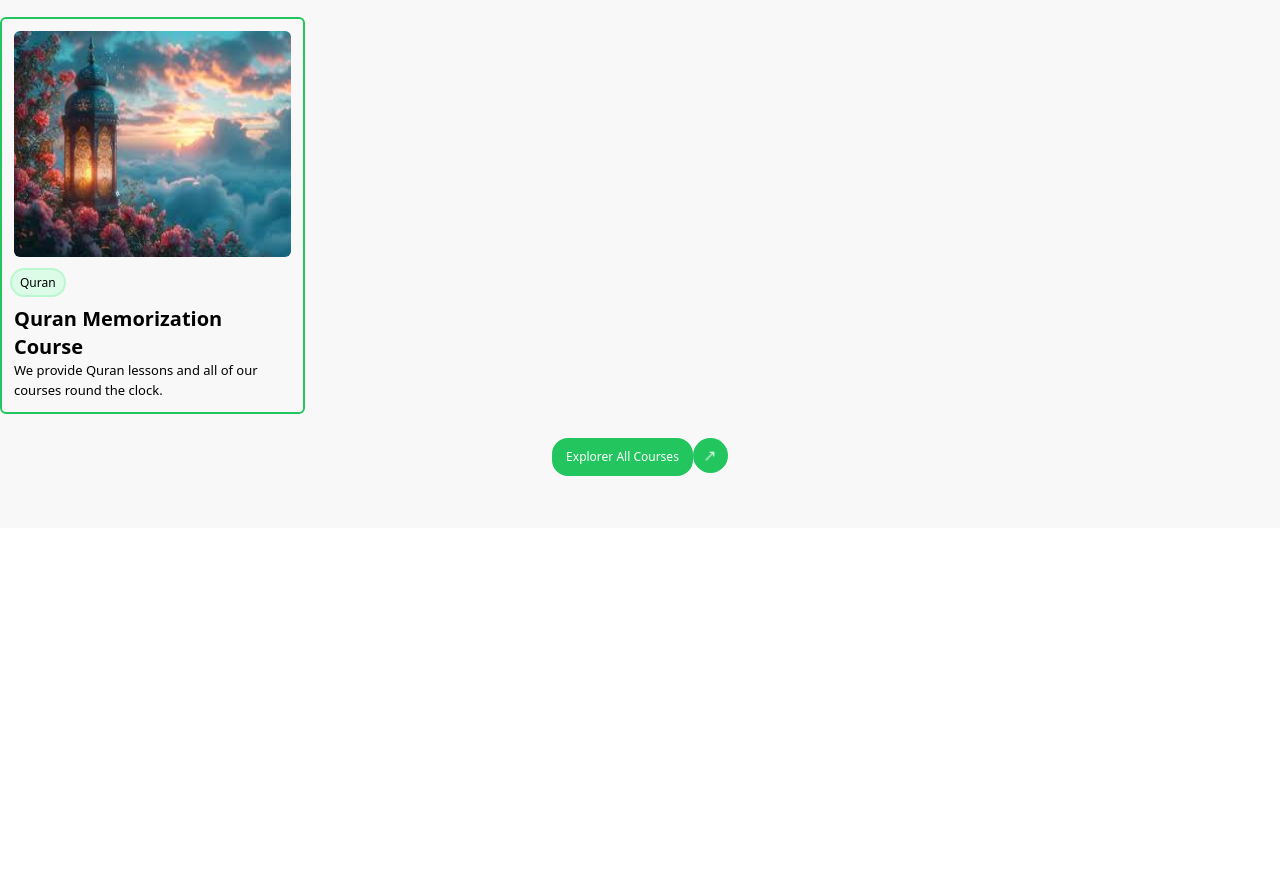
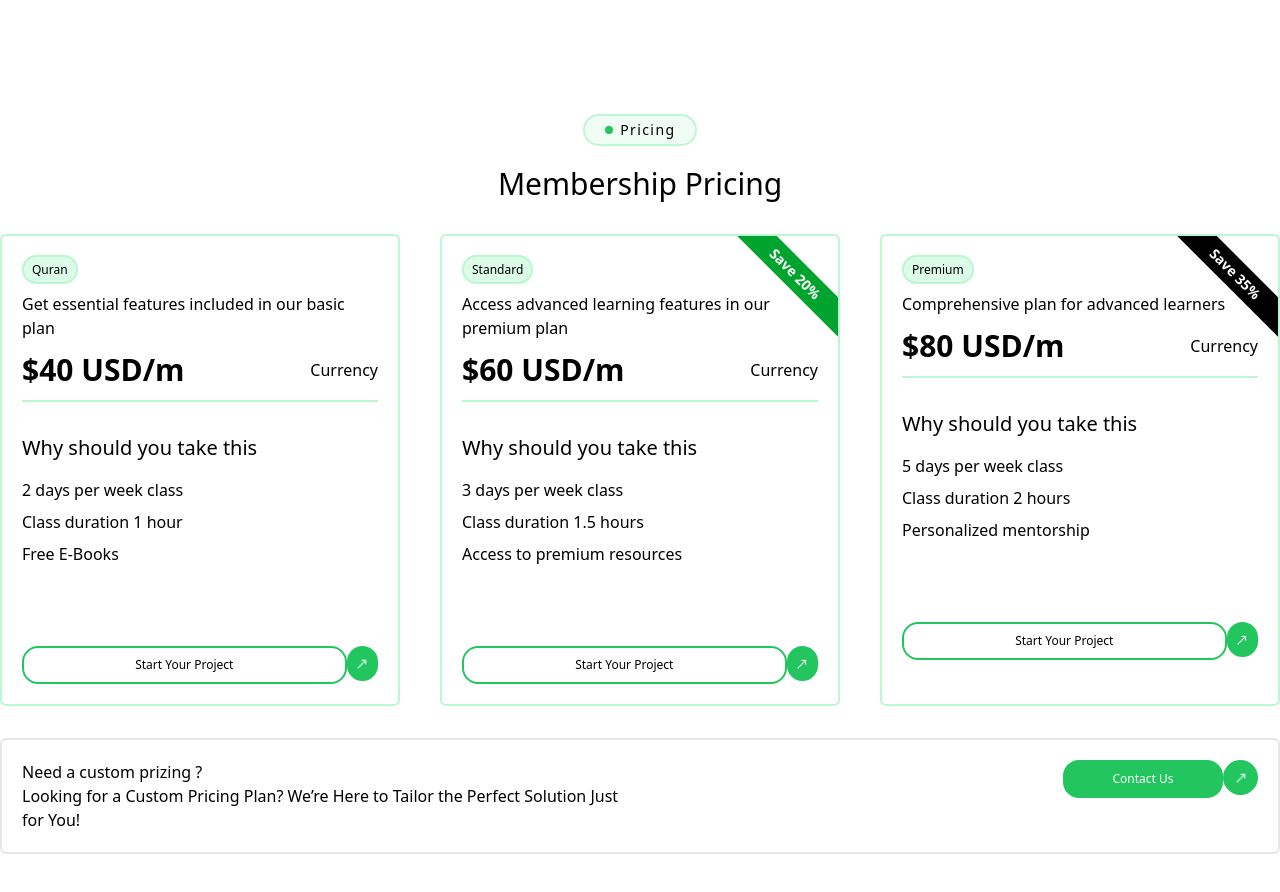
Before and after one commit to rezaullaravel/madrasa-manage-template, a website: page src/index.html in a window 1280 px wide. Shown: the part 1218-2110 px from the top of the page. Before the commit the page ends 1746 px from the top, so only its background shows below. Drawn offline with nearby package versions, Linux system fonts and the light colour scheme.

Commit message:
pricing secion done

```diff
--- a/src/index.html
+++ b/src/index.html
@@ -15,13 +15,18 @@
     <!---navigation section start-->
     <!-- bg-[rgb(248,248,248)] -->
     <header
-      class=" md:flex justify-between h-20 bg-gray-100 border-b  items-center sticky top-0 left-0 right-0 w-full"
+      class="md:flex justify-between h-20 bg-gray-100 border-b items-center sticky top-0 left-0 right-0 w-full z-100"
     >
-    <div class="container mx-auto px-5 md:px-0 w-full md:flex justify-between  items-center h-full">
-
+      <div
+        class="container mx-auto px-5 md:px-0 w-full md:flex justify-between items-center h-full"
+      >
         <nav class="flex justify-between items-center h-full">
           <div class="h-10">
-          <img class="w-full h-full object-cover cursor-pointer" src="./images/logo1.png" alt="" />
+            <img
+              class="w-full h-full object-cover cursor-pointer"
+              src="./images/logo1.png"
+              alt=""
+            />
           </div>
 
           <button
@@ -62,7 +67,7 @@
           </ul>
         </nav>
 
-      <div class="hidden flex-col md:block md:flex-row " id="singnup">
+        <div class="hidden flex-col md:block md:flex-row" id="singnup">
           <span><i class="las la-search block md:inline md:mr-4"></i></span>
           <span
             class="rounded-2xl border-2 p-2 cursor-pointer border-green-500 text-green-500 block md:inline"
@@ -74,22 +79,22 @@
     <!---navigation section end-->
 
     <!---course section start-->
-    <div
-      class="container mx-auto px-5 md:px-0 bg-[rgb(248,248,248)] mt-20 py-5"
+    <section class="container mx-auto px-5 md:px-0 md:py-16 py-8">
+      <div class="flex justify-center items-center">
+        <span
+          class="bg-green-100 border-1 border-green-100 text-sm rounded-2xl px-5 py-1"
         >
-      <div class="flex justify-center items-center  ">
-        <span class="bg-green-100  border-2 border-green-200 text-sm rounded-2xl px-5 py-1">
           <span
             class="bg-green-500 rounded-full inline-block w-[8px] h-[8px] mr-1"
           ></span>
-        <span class="inline-block align-middle tracking-widest leading-7">Our Courses</span>
+          <span class="inline-block align-middle tracking-widest leading-7"
+            >Our Courses</span
+          >
         </span>
-
-
       </div>
 
-      <h1 class="text-center md:text-[30px] mt-4">Our Most Popular Courses</h1>
-      <nav>
+      <h1 class="text-center md:text-3xl mt-4">Our Most Popular Courses</h1>
+      <div class="overflow-scroll w-full">
         <ul class="flex justify-center items-center space-x-4 mt-4 text-sm">
           <!-- Ensure full width and center alignment -->
           <li
@@ -118,29 +123,10 @@
             <a href="">Adhan</a>
           </li>
         </ul>
-      </nav>
+      </div>
 
       <!---card start-->
-      <div class="grid grid-cols-1 md:grid-cols-3 lg:grid-cols-4 gap-5 mt-16">
-        <div class="border-2 border-solid border-green-500 rounded-md">
-          <div class="h-[250px] overflow-hidden p-3 rounded-md">
-            <img
-              class="w-full h-full rounded-md"
-              src="./images/islam.jpg"
-              alt="image"
-            />
-          </div>
-          <span
-            class="ml-2 border-2 rounded-2xl border-green-200 px-2 pb-1 pt-1 text-[12px] bg-green-100"
-            >Quran</span
-          >
-          <div class="p-3">
-            <h1 class="text-xl font-semibold">Quran Memorization Course</h1>
-            <p class="text-[13px]">
-              We provide Quran lessons and all of our courses round the clock.
-            </p>
-          </div>
-        </div>
+      <div class="grid grid-cols-1 md:grid-cols-2 lg:grid-cols-4 gap-5 py-8">
         <div class="border-2 border-solid border-green-500 rounded-md">
           <div class="h-[250px] overflow-hidden p-3 rounded-md">
             <img
@@ -295,7 +281,7 @@
         </div>
       </div>
       <!--card end-->
-      <div class="text-center mt-6 mb-8">
+      <div class="text-center">
         <a href="" class="flex justify-center">
           <span
             class="border-2 rounded-2xl border-green-500 bg-green-500 text-white px-3 py-2 text-[12px]"
@@ -308,8 +294,149 @@
             ></i></span
         ></a>
       </div>
+    </section>
+    <!---course section end-->
+
+    <!-- pricing section start -->
+    <section class="md:py-16 py-8">
+      <div class="container mx-auto px-5 md:px-0">
+        <!-- Section Heading -->
+        <div class="space-y-5">
+          <div class="flex justify-center items-center">
+            <span class="bg-green-50 border-2 border-green-200 text-sm rounded-2xl px-5 py-0">
+              <span class="bg-green-500 rounded-full inline-block w-[8px] h-[8px] mr-1"></span>
+              <span class="inline-block align-middle tracking-widest leading-7">Pricing</span>
+            </span>
           </div>
-    <!---course section end-->
+          <h1 class="text-center md:text-3xl">Membership Pricing</h1>
+        </div>
+
+        <!-- Pricing Cards -->
+        <div class="grid grid-cols-1  lg:grid-cols-3 gap-10 py-8">
+          <!-- Pricing Card -->
+          <div class="border-2 border-solid border-green-200 rounded-md p-5">
+            <div class="space-y-3">
+              <span class="border-2 rounded-2xl border-green-200 px-2 pb-1 pt-1 text-[12px] bg-green-100">Quran</span>
+              <p>Get essential features included in our basic plan</p>
+              <p class="flex justify-between items-center">
+                <span class="text-2xl md:text-3xl font-semibold">$40 USD/m</span>
+                <span>Currency</span>
+              </p>
+            </div>
+
+            <div class="border border-green-200 mt-3"></div>
+
+            <div class="mt-8 space-y-4">
+              <h4 class="text-xl font-medium">Why should you take this</h4>
+              <ul class="space-y-2">
+                <li>2 days per week class</li>
+                <li>Class duration 1 hour</li>
+                <li>Free E-Books</li>
+              </ul>
+            </div>
+
+            <div class="text-center mt-20">
+              <a href="#" class="flex">
+                <span class="w-full border-2 rounded-2xl border-green-500 px-5 py-2 text-[12px]">Start Your Project</span>
+                <span class="bg-green-500 rounded-full w-[35px] h-[35px] text-white">
+                  <i class="las la-long-arrow-alt-right align-middle mt-2 -rotate-45"></i>
+                </span>
+              </a>
+            </div>
+          </div>
+
+          <div class="border-2 border-solid border-green-200 rounded-md p-5 relative overflow-hidden">
+            <p class="w-[150px] absolute top-10 right-0  transform rotate-45 translate-x-8 -translate-y-4 text-center bg-[#00A32E] text-white px-4 py-1 text-sm font-bold">
+              Save 20%
+            </p>
+            <div class="space-y-3">
+              <span class="border-2 rounded-2xl border-green-200 px-2 pb-1 pt-1 text-[12px] bg-green-100">Standard</span>
+              <p>Access advanced learning features in our premium plan</p>
+              <p class="flex justify-between items-center">
+                <span class="text-2xl md:text-3xl font-semibold">$60 USD/m</span>
+                <span >Currency</span>
+              </p>
+
+            </div>
+
+
+
+            <div class="border border-green-200 mt-3"></div>
+
+            <div class="mt-8 space-y-4">
+              <h4 class="text-xl font-medium">Why should you take this</h4>
+              <ul class="space-y-2">
+                <li>3 days per week class</li>
+                <li>Class duration 1.5 hours</li>
+                <li>Access to premium resources</li>
+              </ul>
+            </div>
+
+            <div class="text-center mt-20">
+              <a href="#" class="flex">
+                <span class="w-full border-2 rounded-2xl border-green-500 px-5 py-2 text-[12px]">Start Your Project</span>
+                <span class="bg-green-500 rounded-full w-[35px] h-[35px] text-white">
+                  <i class="las la-long-arrow-alt-right align-middle mt-2 -rotate-45"></i>
+                </span>
+              </a>
+            </div>
+          </div>
+
+          <div class="border-2 border-solid border-green-200 rounded-md p-5 relative overflow-hidden">
+            <p class="w-[150px] absolute top-10 right-0  transform rotate-45 translate-x-8 -translate-y-4 text-center bg-black text-white px-4 py-1 text-sm font-bold">
+              Save 35%
+            </p>
+            <div class="space-y-3">
+              <span class="border-2 rounded-2xl border-green-200 px-2 pb-1 pt-1 text-[12px] bg-green-100">Premium</span>
+              <p>Comprehensive plan for advanced learners</p>
+              <p class="flex justify-between items-center">
+                <span class="text-2xl md:text-3xl font-semibold">$80 USD/m</span>
+                <span>Currency</span>
+              </p>
+            </div>
+
+            <div class="border border-green-200 mt-3"></div>
+
+            <div class="mt-8 space-y-4">
+              <h4 class="text-xl font-medium">Why should you take this</h4>
+              <ul class="space-y-2">
+                <li>5 days per week class</li>
+                <li>Class duration 2 hours</li>
+                <li>Personalized mentorship</li>
+              </ul>
+            </div>
+
+            <div class="text-center mt-20">
+              <a href="#" class="flex">
+                <span class="w-full border-2 rounded-2xl border-green-500 px-5 py-2 text-[12px]">Start Your Project</span>
+                <span class="bg-green-500 rounded-full w-[35px] h-[35px] text-white">
+                  <i class="las la-long-arrow-alt-right align-middle mt-2 -rotate-45"></i>
+                </span>
+              </a>
+            </div>
+          </div>
+        </div>
+
+        <div class="grid grid-cols-1 md:grid-cols-2 gap-10 md:gap-5 p-5 border-2 rounded-md">
+
+          <div>
+          <h3>Need a custom prizing ?</h3>
+          <p>Looking for a Custom Pricing Plan? We’re Here to Tailor the Perfect Solution Just for You!</p>
+          </div>
+
+          <div class="text-center text-white">
+            <a href="#" class="flex md:justify-end">
+              <span class="w-full md:w-40 border-2 rounded-2xl bg-green-500  border-green-500   px-5 py-2  text-[12px]">Contact Us</span>
+              <span class="bg-green-500 rounded-full w-[35px] h-[35px] ">
+                <i class="las la-long-arrow-alt-right align-middle mt-2 -rotate-45"></i>
+              </span>
+            </a>
+          </div>
+        </div>
+      </div>
+    </section>
+
+    <!-- pricing section start -->
   </body>
 
   <script>
```
Lines whose indentation alone changed are shown as unchanged.
